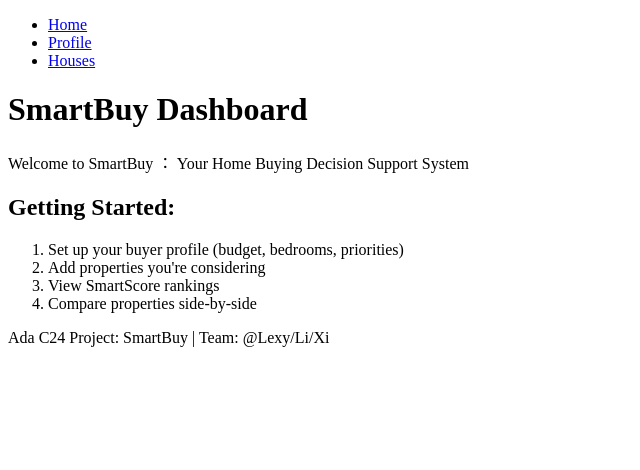
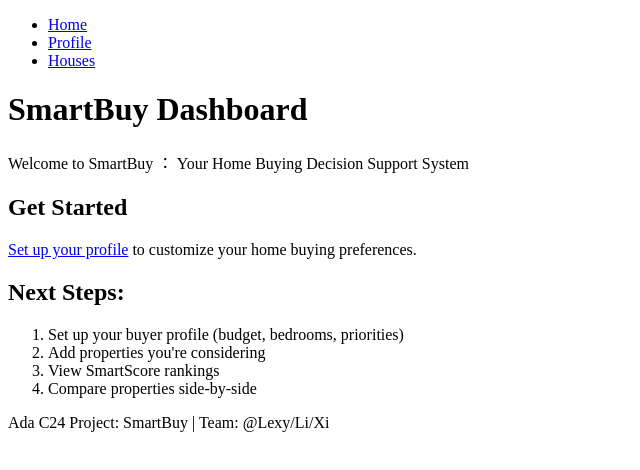
Before and after one commit to xixilele1990/frontend_smartbuy, a React (Vite) app: page / in a window 1280 px wide. Shown: the top 470 px of the page, without its empty margins (0-640 px from the left). Built offline with nearby package versions, Linux system fonts and the light colour scheme.

Commit message:
addon profile overview on Dashboard

```diff
--- a/src/pages/Dashboard.tsx
+++ b/src/pages/Dashboard.tsx
@@ -1,11 +1,40 @@
+import { Link } from 'react-router-dom';
+import type { UserProfile } from '../types';
+
 function Dashboard() {
+  const savedData = localStorage.getItem('userProfile');
+  const profile: UserProfile | null = savedData ? JSON.parse(savedData) : null;
+
   return (
     <div>
       <h1>SmartBuy Dashboard</h1>
       <p>Welcome to SmartBuy ： Your Home Buying Decision Support System</p>
 
+      {profile ? (
+        <div>
+          <h2>Your Profile Summary</h2>
+          <ul>
+            <li>Budget: ${profile.budget.toLocaleString('en-US')}</li>
+            <li>
+              Beds/Baths: {profile.targetBedrooms} / {profile.targetBathrooms}
+            </li>
+            <li>Priority Mode: {profile.priorityMode}</li>
+          </ul>
+          <p>
+            <Link to="/profile">Edit Profile</Link>
+          </p>
+        </div>
+      ) : (
+        <div>
+          <h2>Get Started</h2>
+          <p>
+            <Link to="/profile">Set up your profile</Link> to customize your home buying preferences.
+          </p>
+        </div>
+      )}
+
       <div>
-        <h2>Getting Started:</h2>
+        <h2>Next Steps:</h2>
         <ol>
           <li>Set up your buyer profile (budget, bedrooms, priorities)</li>
           <li>Add properties you're considering</li>
--- a/src/pages/Profile.tsx
+++ b/src/pages/Profile.tsx
@@ -29,6 +29,7 @@ function Profile() {
 
   const handleSubmit = (event: FormEvent<HTMLFormElement>) => {
     event.preventDefault();
+    localStorage.setItem('userProfile', JSON.stringify(profile));
     setSaveMessage('Profile saved locally (no backend connected).');
     // Replace with API call once backend is available
     console.log('Profile submitted', profile);
```
Also changed, not shown: 1 other file (tests, documents, lock files or other folders).
